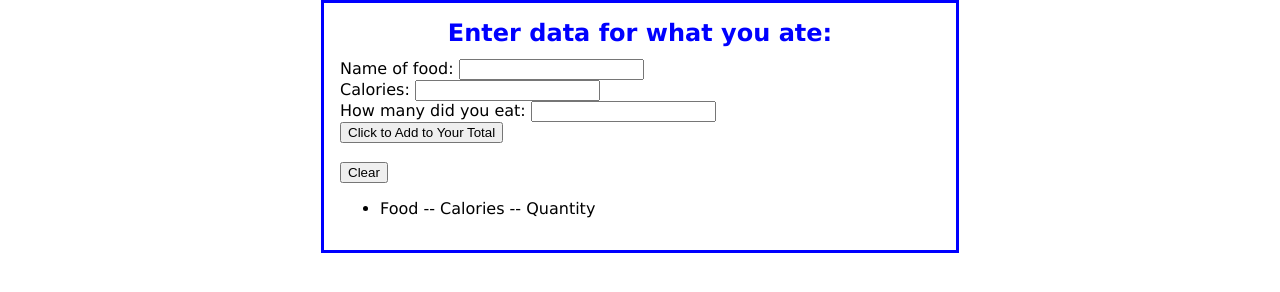
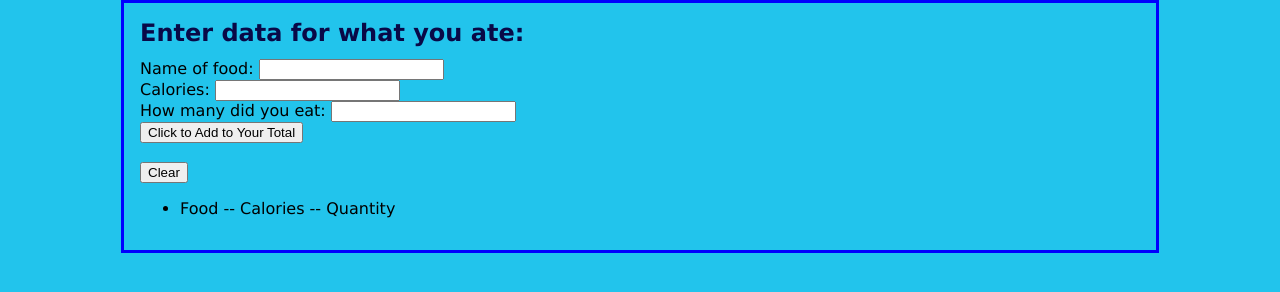
Before and after one commit to namealadin/HW3, a plain HTML site: page index.html in a window 1280 px wide. Drawn offline with Linux system fonts and the light colour scheme.

Commit message:
color changed

```diff
--- a/index.css
+++ b/index.css
@@ -1,21 +1,21 @@
 body {
     font-family: Verdana, Arial, Helvetica, sans-serif;
     font-size: 100%;
-    background-color: white;
-    width: 600px;
+    background-color: rgb(34, 196, 236);
+    width: 1000px;
     margin: 0 auto;
     border: 3px solid blue;
     padding: 1em;
 }
 h2 {
-    color: blue;
+    color: rgb(9, 9, 71);
     margin: 0;
     padding: 0 0 0.5em 0;
-    text-align: center;
+    text-align: start;
 }
 
 p {
     margin: 0;
     padding: .5em;
-    text-align: center;
+    text-align: center ;
 }
```
